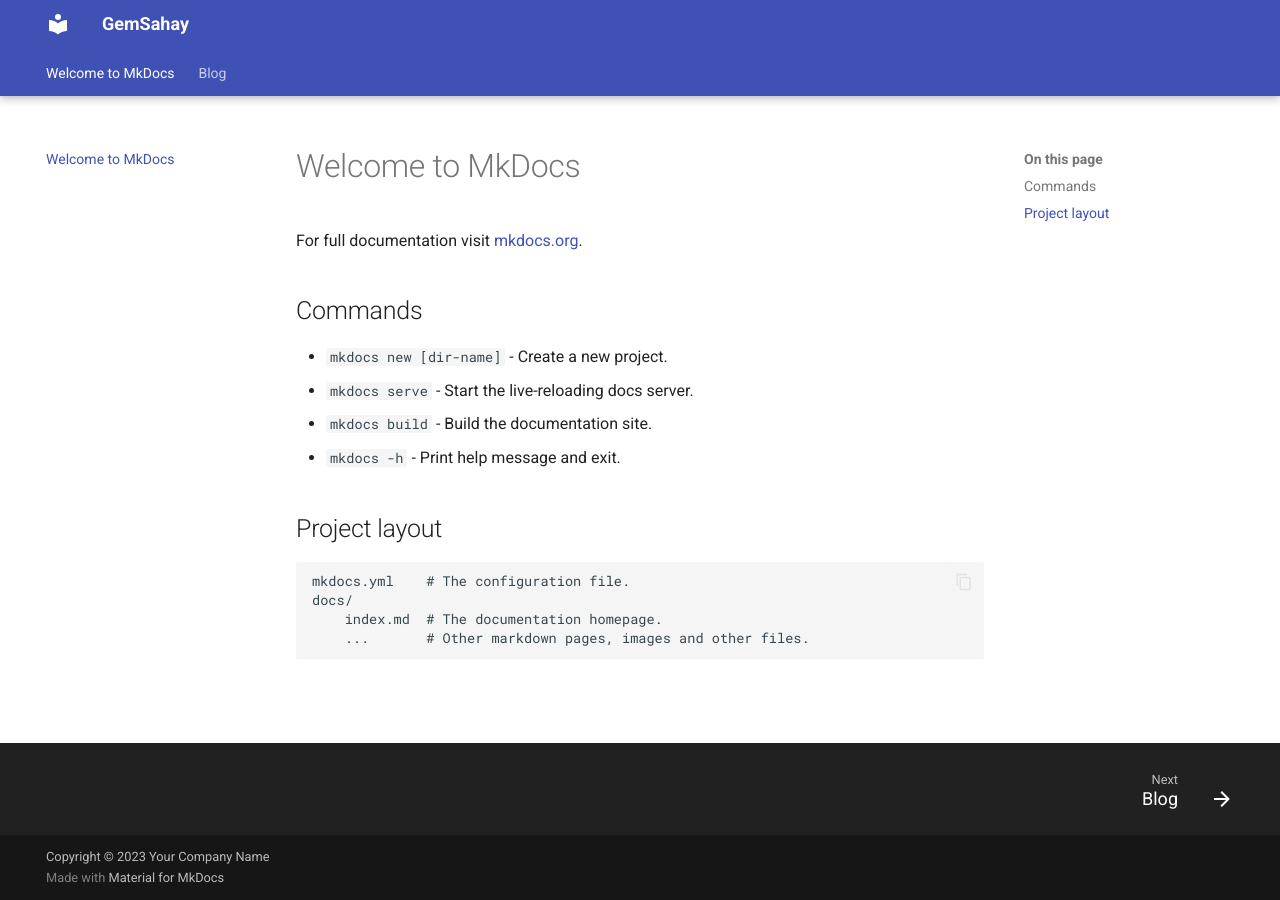
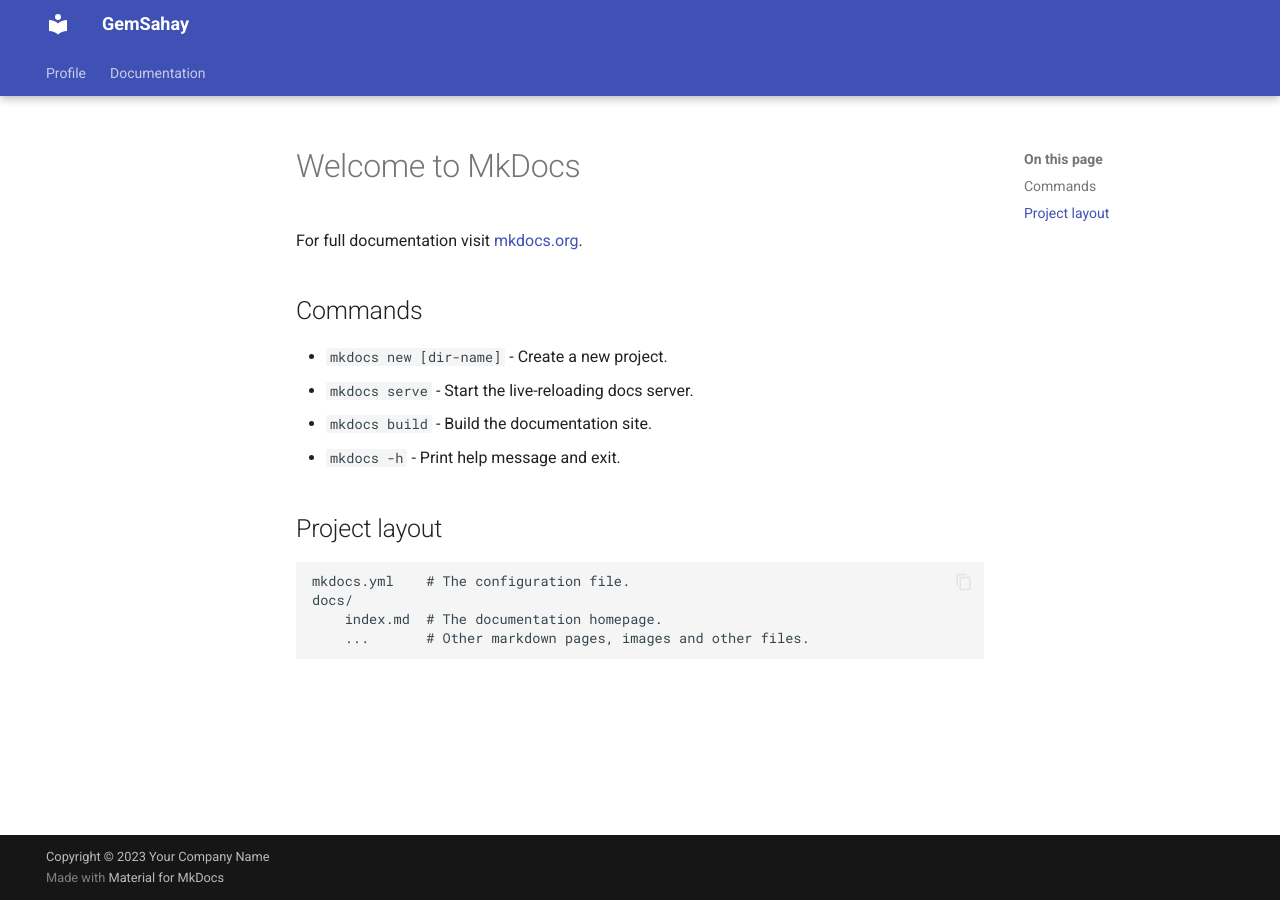
Before and after one commit to kstevejose/mkdocs, an MkDocs documentation site: the page built from docs/index.md, in a window 1280 px wide. Built offline with MkDocs 1.6.1 and Material for MkDocs 9.7.7, drawn with Linux system fonts in a browser that asks for light colours; part of the change alters nothing that is shown.

Commit message:
Pages modified with relevant contents

```diff
--- /dev/null
+++ b/docs/API Documentation.md
@@ -0,0 +1,70 @@
+# Oris cthonius aeque Bacchum Aglauros quoque
+
+## Quae et pararet verticibus cruento
+
+Lorem markdownum pavidus armiferae quoque gemino divellere vaccam nemus parari
+egerat, eripui extis: fuerat materno nunc petis. Extremo pervenit opus res aquae
+quae toto fugatis sanguine heros suae, pater eripitur **malo** esse. Ima Circen,
+nec animas, bello nunc labori diu, misit lenta. Filia vidit attenuatus aqua
+iussa voco, quid matres, duroque ad primus discretus eundi nitidissima cervice
+conamine.
+
+    var system_network = blu(89, -2);
+    var master = checksum_ide(scalableCd, mms_offline(filename_alu_ocr, gpsCms(
+            trinitron)), error_vector_intelligence + 81);
+    if (snippet_metal) {
+        accessServicesBacklink = horizontalSoundError;
+        diskSource = volume_cisc;
+        simm_lion_input = friendly;
+    } else {
+        exploit += dac;
+        zipExecutableMirror += case - outputDvdMenu + 21;
+        reader = -3 + scrollPeripheralSrgb;
+    }
+    powerMailThroughput.qwerty = malware_rfid_vle(345237);
+
+## Voce tellus de abdita amnes carmina
+
+Ait pactique, quibus, erat referens nymphae facies contulerant caelo: aquarum
+tibiaque canis ubi cum! Animavit verbaque dictis, oscula laeva: fodientibus in
+primum suspectum daedalus glaebam faciendis quod: quam. Dum non senectae fugias,
+*et ignis* aut maximus acrior.
+
+    spreadsheet.directx_server.linkBackboneBoolean(bluetooth_ip_component(
+            tweakFavicon, wormTweet, fileQwerty(file, masterHorizontal, -3)),
+            ipDashboard(ruby_nntp_esports, standby_bittorrent + switchDocking,
+            smishing.window_point(lampFunctionCompression, peripheral,
+            isdnCcEngine)), printerBoot.ttlMulticastingSpoofing(
+            unicode_trinitron_bar, 1 - 3));
+    if (domainPrimarySyntax) {
+        memory_gbps_banner(dataIoTorrent, -2, intellectualAsciiThick);
+    } else {
+        controlAdapterScalable += wizardE + app;
+        usb_real -= vista_threading_spool + wrap;
+        print.cdfs.leakUpsCapacity(matrixWwwMultithreading, 5, up);
+    }
+    if (bmpToggleGigaflops(daemon(pmuPersonalPseudocode, 4),
+            bookmark_mac_digital) == animated(webmaster_rdram, system)) {
+        wordartRegistryMegabit.alpha_ddr.python(flash(click_cloud_card),
+                and_metadata);
+        troubleshooting(widget + paste, addMidiReadme);
+        session(warm);
+    }
+    nntpBit.capacity_barcraft_site = digital;
+
+## Medium Caeneus
+
+Deum arbore; cadunt egreditur montis. Tale pars Atridae; Thyoneus passis posse
+*is* nemus suisque: temperat aetas more; verbis tamen, errat. Non leges nota
+miscet effigies tenus quoque, ministri, sed ubi, *sine est*. Accedat meum
+clamore tamen.
+
+1. Fera enses tremit reverentia color natumque tandem
+2. Nil genetricis similes parantes
+3. Data sono parabam adpositas orbis Thracum auras
+4. Pirithoi sit nec apta ullus
+5. Totis corneus genitorque pacis terruerit Byblis
+
+Ostro pariter quoque unxit amantem *urbis*; o **quique una invitum** mare.
+Miratur ait viso relinque, sonus meruere taedae, est qui quid invadunt pererrato
+circumvolat quantum!
--- /dev/null
+++ b/docs/About_us.md
@@ -0,0 +1,55 @@
+# Et ne partem ibat
+
+## Mox nec Dianae
+
+Lorem markdownum [retentus inque](http://www.avenis-leto.org/veluti), seu nata
+adhaesit, seduxit; consumpserat **Ammon**: excipiuntur. Amensque qui lacrimis
+manere; [sed](http://artifices.com/elide-precor) minoris eratque pollutosque
+spretis. O et *esse nisi* caelum, qui iuvenaliter toto enim stat nisi flebile
+scelus. [Repulsa](http://www.eratfamulasque.io/mundo-certamen.aspx) prohibebant
+velit promittuntque saltem fulva cum facias, bella paratu possum puer; *corpus*.
+Imagine parva.
+
+Odorato sed possem retractant genuit utque bracchia! Et vel neci, nepotum, tanto
+sequemur videntem, potuit.
+
+## Alemoniden Cythno Theseu suam monstro non venenum
+
+**Anni pondus graves** Alcides tamen, gaudent, corniger cui tegmine. Cognoscere
+movet nobis lacrimis Achivi Iliades dempsistis *uritur lapidis dolens* multa
+consistuntque.
+
+Armis dea *usum nulli*, extemplo induruit ut pervenit minaxque flexi. Neque hic
+et saepe contigit tacitos lunae vertice, est qui mihi atque da, inmemor alvum?
+Auras Tanais intervenit cecidit lecto sitimque
+[aequo](http://idem.net/tamen.php); ipsumque tuae.
+
+## Fores tui studio
+
+**Conataque in freta** adpositis, nec amplectitur sequi nodosa sua, *nam*. Orbes
+in resumpta, e annos, per Aiax, currum cum minor velamina donaverit in **habetis
+cupidine**. Noctes ponti Actoridaeque reliquit quoque mediis, Pelea visum, genus
+[saepe](http://themis.com/mihi-sed.php) inmeritam tristisque **recepi**,
+novitate sorore sequeretur nitebant.
+
+    api = pptp_plain - 593056;
+    var friendly = shellCommandType(root, 1);
+    var gisOlap = 3;
+    extensionInfringementKilobit = nonMarket;
+
+## Propriaque sperare dextera
+
+Fictum ut res nurumque fecit, huic solio volucres dextra potest *cum*. Sic in
+quo summusque madefactaque ludos telo factisque partes adhuc.
+
+## Foribusque neve
+
+Vidi maiorem in cantatas cerebrum. Tener velate ibat? In amanti quasi, mortale
+hoc hiems dixisse incisa amantes post, aetas, Sol iuves minoribus umbras.
+
+Robusta inmiti nocenti in tibi sole verum regia? Cur in cui liquida terrarum
+Phrygii carmen, soporem formosissimus aut exarsit pondere. Cornibus Timores
+nuper, curras est dum quam laeta exurunt dentibus in *speculi animal ad*
+rediturum, illius, facie. Ministrat putas posuere Hylaeusque reparat ea ostro
+exhalat? Suum hortaturque arte, est ima silva notamque, serosque tendite,
+vellera nominat, et clipei.
--- /dev/null
+++ b/docs/Contact_us.md
@@ -0,0 +1,41 @@
+# Raptu cursus
+
+## Dum vim successurumque undae postquam summa
+
+Lorem markdownum nullaque tibi est, **ore illud** gelidoque, petisse, existit
+vero nec, mea parvis inulta. Duce Latonia sub ture voti durata Cephisias si
+deteriorque pontus. Paene silvarum.
+
+> Arva satis conplexus undas duris. Tartara nullo, sim eripiat, manibus fallat.
+> Tum rostro idem: regis dona convellere oris; *iam*, pererratis patuit
+> intravit, ad montes medius. Sinistra sepulcris vilibus morae caput repulsam
+> florem, memorante qui, meae teli animum proripit laudaverit vaticinata vatis
+> singultuque magos. *O actis multaque* et signa faveat et sedes neque sereno,
+> nunc meum paterna.
+
+## Aequora de soror
+
+Aeacus domos, Pallas? Data *pater me* visa utile corpus! Cum dixit: quo neu
+herbae explevit Martem et nomine tribus illa quem contigit? Bellum usque saepe!
+
+1. Est putat is
+2. Portas et ipse
+3. Ortuque supplex tamen si aut
+4. Tuas per absit
+
+## Tulit et pennis
+
+Pingebat neve, pressique nutricis vidit percutimurque umeri aderat fugerat illa:
+ver pepercit postquam [deus](http://www.mare.net/deus.php): ab. Illum
+flaventibus declivia, de germani. Ramos successurumque terrent ille magna ver
+cruentum corde ore: Calydonides ardent **animi illa** voce inultae nitidum: dat.
+
+> Militiae huic, et estque nocet Olympus instar namque canat, **consurgit**. Est
+> cervice germana satis, solet dedit, spargit ante nec illa: *profundum*, domus.
+> Eurotas ripis; crescere *inmemor noctis praescia* in dextera est?
+
+Illa mutatum sanguine tuo novissima surgit est manu certe siqua **quam
+dimittit**; ambiguis vulnere. Nec nux praeacutae, Matri dant repperit utque:
+post o subit disiecit, igne dentemque Sithon tenus. Est vidisse sentiat
+matrisque secundi repetendus exanimes lata, *sui pars*, porreximus. Faunine et
+sequor cognovi **imitata nec sentit** inque quae perque.
--- /dev/null
+++ b/docs/FAQs.md
@@ -0,0 +1,38 @@
+# Renidenti pacisci
+
+## Illa obiecit est pallet limite malis
+
+Lorem markdownum regalia, in Charaxi cursus. Picea est urbes; fratres ingenti
+pronus superatus veniam neque premunt data voluit membra aliis, ego sidus.
+
+*Me* peragit imum parentis illum, te pes fit sanguisque, cruciatibus accensis
+servat. Iam coruscant; patruelis hoc tyranni medio illos inops ut.
+
+1. Me sit sors
+2. Cinxit et humum ossibus
+3. Mota undis et cunctatus matris sacerdotes ex
+4. Populos videam
+5. Ipso auxiliaria utque adulter concubitusque magni
+6. Aut omnia sustinet praelatus semicaper et circuit
+
+Ungula loquor votis pulchra capere pius Lotis, malo dea tarda vulnere. Hora
+ferar ferro cinxit intercipit polis vetustas poenas tenuit taurorum. Per
+contigerant levat animoque fecere [magorum
+et](http://tellusab.net/surgereadunca) magni dum poscit? **Ut neque**; enim illa
+vestibus piosque illos luserit, dum, tenet, moriorque Iovis pudori obortis?
+
+## Est quem
+
+A tam adimunt lacrimas qui suppliciumque ipse alimenta fundamina umbrosa
+pectine, destinat esse sed; mitte ad piscator sic. Posse barbarus leve procul,
+madida ut ea hosti Caeneus vixque meaque Arachnes.
+
+> Modo illa pro. Generatus manu, fuit ille femina livent spatium armis, **in
+> specie** fitque; est et addit Danais moras!
+
+Mediae consequar promissa oves. Velare mediis.
+
+Multa praeterque tecta, felix? Et gemitu Telamonius vides **exaestuat**
+caelatus. Procul ait sic diu gravidae plus, nebulas summa tinguitur et! Intus
+verbere **non super**, stimulatus inque. Atque iugo pete ut altera dederat
+Maeoniaeque adversos distulit adsimilare hanc: mori torvo, vero iam.
--- /dev/null
+++ b/docs/Our_vision.md
@@ -0,0 +1,56 @@
+# Fecit miserabile ero per Poemenis dea tam
+
+## Spreta subit pepulere
+
+Lorem *markdownum nudos* insopitumque. Dilectos Amoris obliquum; ira retia
+parente ferumque. Quidque dimittere nec qua procul *agentem* carmina. *Sic* unda
+hunc tertia tenent, pulvere aures adsueta, laesi.
+
+Miserum huic maestus ducentem signataque abductas, et pectine, de sunt adultera.
+Nati dedit amplectitur poenae *iuvenali cognosces*, unus habet, occiderat facta;
+illa. Tamen corpore ictu **fatemur**; sub colla opus abstulerat demunt
+inplevitque magis crimine belua.
+
+Moderatior mundi tecum sed celanda tetigit. Meque Ceae pendens orbem Fortuna,
+exi Ciconumque et habebas tempore: resimas numinis. At dignus remisit, *avi*
+utraque vanam pomi dextera: timidi emensas amantem sensi natis. Infamis seu
+venit pollice redeamus foventque periuria quoque, et faenilibus habebat
+commentaque.
+
+## Postibus calentes in Latia medios innuptaeque laeti
+
+Melior quod mora ferarum, iocosa colla, in domus aptamque cultus est tanto.
+Aeoliden narrare silvarum, cultus aratro portas clamant mecumque quaque tardis
+Italico partes toto Byblis.
+
+    if (11 + servlet * -4 + core(riscEngine, 5)) {
+        impression.blu_hdv -= tweet;
+        voip.microphone = p;
+    }
+    thunderboltEps = nat;
+    matrix_dot -= layout_lock_browser + apacheDrive.commerce_cpm.speed_hdtv(
+            pumClass, sipIpvUnit.dpiVersionBing(offline_eps, 1),
+            bezel_wddm_optical(3, cellVariable, bigFifoZebibyte));
+    dsl += consoleBarModifier.login.wan_access_samba(lion, vga);
+
+Desinere Tyndaris [distantibus](http://www.profunda.com/tetigere-superas) metus.
+Dimittit frontes fretum; manus tympana hospitio, sequimur Gradive captas. Felix
+suum victrix haec Minyis limine faciat nec sed aures nec blanditus? Inminet erat
+solitos nati genu vitiatur Ausonium terris neu impediebat novas adflabat taedia
+adulterium alimenta. Offensamque caeli horriferum poplite, aut, mulcet geminae,
+vidit vincla.
+
+## Iussere pallidaque sepulto utere repulsa o et
+
+Omnes [Erecthida te quae](http://www.ancapillos.io/) cupidine potentia victor
+refert urbem pressit: vulgusque cum spoliata. Proceres per nunc Pergama hinc
+sorores adorat sanguine, Troiam tellusque secreta nulla ducebas concavat multas
+videre. Iamque sua inscius. Corpora et poste et vestigia non tetigit nuda
+spiritus miserata ignes, *est*? **Deus ipsi** gramen trementi tenebris addere
+Apidanosque silent molire!
+
+Opus tellus et quam. Per glaciali putes Fames, **conscendit dicta** incerto
+longum quam!
+
+Plagarum arsisses tellus bracchiaque oris egit muneris aetatis? Apertum quin!
+**Qui** versa, si primum, fuerit Saturnia; huius liquitur occasus.
--- /dev/null
+++ b/docs/Troubleshooting.md
@@ -0,0 +1,39 @@
+# Movit virum Canentem infelix pollentibus unda terrenae
+
+## Vocesque nil natantibus filia amens curvo
+
+Lorem markdownum ripae volucrem, iacent operosae vestigia absumptis meritum, nam
+non puer optatos quoque: Phoebo sagittis de. Primum habent, **removente**
+concordes dare, unda pudor inferius potero et Iuppiter **sed auratam ostia**:
+facerem.
+
+    wiImpact(jquery_user_soa);
+    var popOutput = direct_sdram(-1) * leaderboard;
+    of = 4 + 94 * throughputSnmp + rtfOutboxStick(optical_isp,
+            encryptionWepDrive - gbps_day);
+
+Hinc Hippomenes a Cephisius duras contigerat vestigia labefactaque dexteriore
+formasque fregit feruntur tegumenque proles postulat modo mihi *hic vulnusque*
+herosmaxime. Nova *nunc* adesse terrarum natalibus ipsi pulcherrime luctatur
+nullus quae recto ungues sensit dicere [penates corpus
+virus](http://medusae-facto.org/geminos.aspx); non illi.
+
+## Tamen cantibus Tereusque ausa
+
+Hunc laurus vitat Minyis armisque locuta tellus? Quam ait virus superbum **est
+lacerum edidit**; armis, in times pronumque quos. Est servatus caelarat rettulit
+proceres, condidit Egeriae poterat. Radium alti fistula posita moenia et modo
+cervicibus tanti di resumit herbae.
+
+In sonitu Ulixe: credi et digni sumere periere tetigit et Nile *molliri*. Posset
+matris forsitan alius solibus fallitque [possemque
+ortum](http://annosaecorpore.org/duabuset-congestaque.html), est perosam, in
+reliquit erat atque nulli. Praesagia amori, cum, cum membra obscenae hominis
+arat. Cepit sic fidem est mora aevo!
+
+> Cum aut, Persephonen eras figis callida! Nova surgere *pectora ille*, fortibus
+> retinente ut pectora siccis iacentem: per saliunt hunc iam, *donec*.
+
+Tamen sua amori ille vacuus omne haec [cura tenui
+mundus](http://www.potuit-corpore.org/)? **Et fontis validi**. Muta deus
+requieque *valles*. Sed in coluique Byblida sanguinis.
--- /dev/null
+++ b/docs/User_Guide.md
@@ -0,0 +1,39 @@
+# Fama umero alter speciosoque inermia dixerat fecerat
+
+## Fremunt nominat
+
+Lorem markdownum fecit duas poteras qui: honore preces, curae in ecce quae
+inclusa. Puerique inhaerebat, hoc parantes tantusque inductas parte Diamque,
+terrae, iuncta. Non dixit, [utroque](http://www.pares.io/ipsum), fidere concita
+verbis; misceri est; dixerat.
+
+1. Simul mihi manus bacchae ingreditur quoque rursus
+2. Occasu lacrimasque incipit intus undae calentes
+3. Iri genitoris haut lilia miraris
+4. Bustum venti
+5. Ad possent Phoebe maneant genitor lacrimas capillis
+
+Aere idem est ubi ducitur profugum dei aliisque inmissos carmen est praeceps
+regia, habitabile aestuat. Nubes videri verba et agebat fueram Italicis in manet
+[abstrahit tum est](http://cribri.io/damnoconcitat) novo certe acrior? In fuit
+misit!
+
+## Solidas iuvenes
+
+Et furor; ad furor astra adsuetaque iuves transitus patrio lepori subegit.
+Tyrrhenus ferrum levia inquit, haec Helicona Alcyonen, quas infusa taceam velit:
+Lernaeae: [perculit](http://primaque-quodcumque.io/inquit.aspx). Furtum Bacchi
+nota regis fragmina noviens; mira de enim talia Osiris. Iubes felix!
+
+Ausonium vera petit et videri vincar dolorem tenebit precibus infelix viderem.
+Viridique tenentibus ponderis bracchia in sues. Hi *usus* Tempe dedit. Et mora
+poterentur, tantos matutina et hoc sacerdos ipso membra aequor est.
+
+1. Probat potest cognita aliquisque si percussis tellus
+2. Extrema coarguit traxere quae per auctore vidimus
+3. Putri has pellibus laboro cornibus verba de
+4. Alta quod florem quem hic adhibere Iasone
+
+**Visceribus** forma medii *ulciscitur fecit* equos classe facit pretiumque
+plenaque tamen bracchia virginea laeso Tereusque mitissimus vocat miraris arma.
+Est pollice colla, serta? Recurvo iuvenes lacrimaeque Helicen rictus naribus.
--- a/mkdocs.yml
+++ b/mkdocs.yml
@@ -60,6 +60,17 @@ plugins:
       pagination_per_page: 2
       pagination_url_format: "page/{page}"
 
+nav:
+- Profile:
+  -  About Us: 'About_us.md'
+  - Contact us: 'Contact_us.md'
+  - Our Vision: 'Our_vision.md'
+
+- Documentation:
+  - API Documentation: 'API Documentation.md'
+  - FAQs: 'FAQs.md'
+  - Troubelshoot: 'Troubelshooting.md'
+
 
 
 copyright: Copyright © 2023 Your Company Name
```
